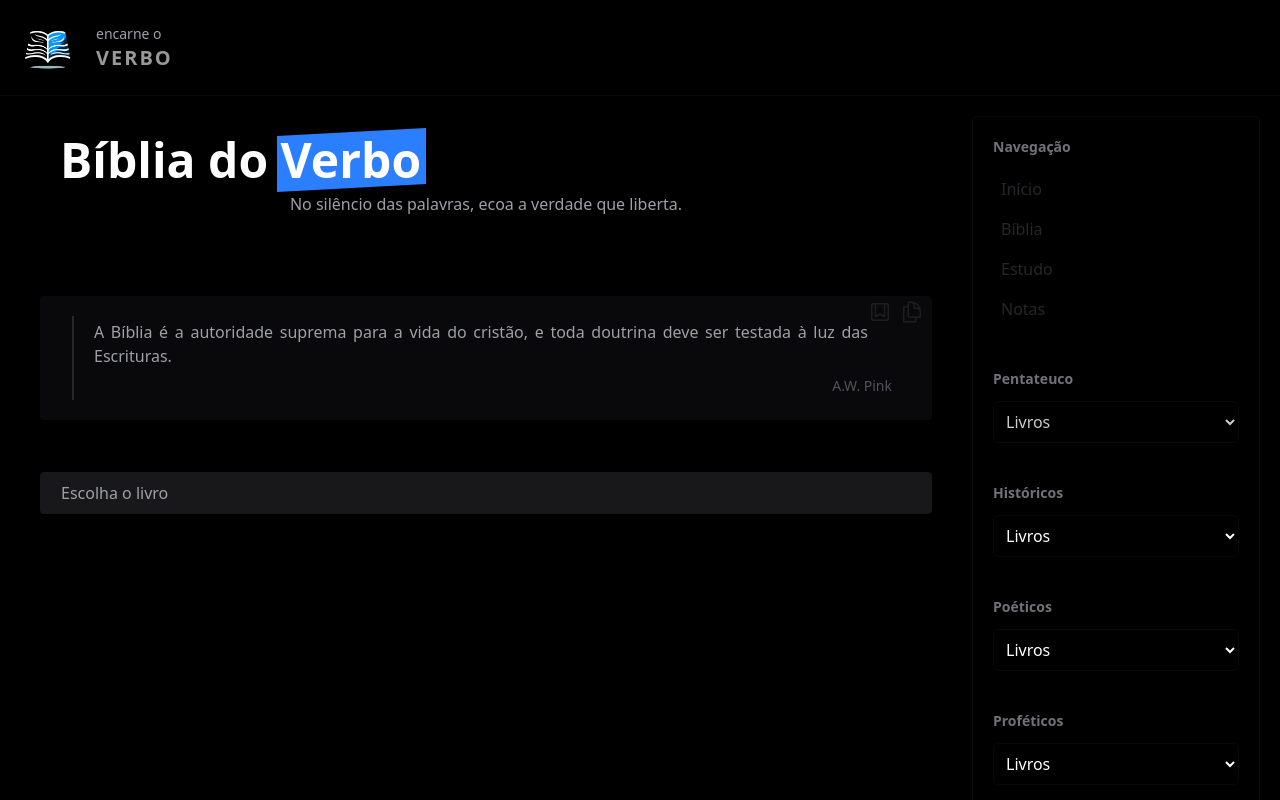
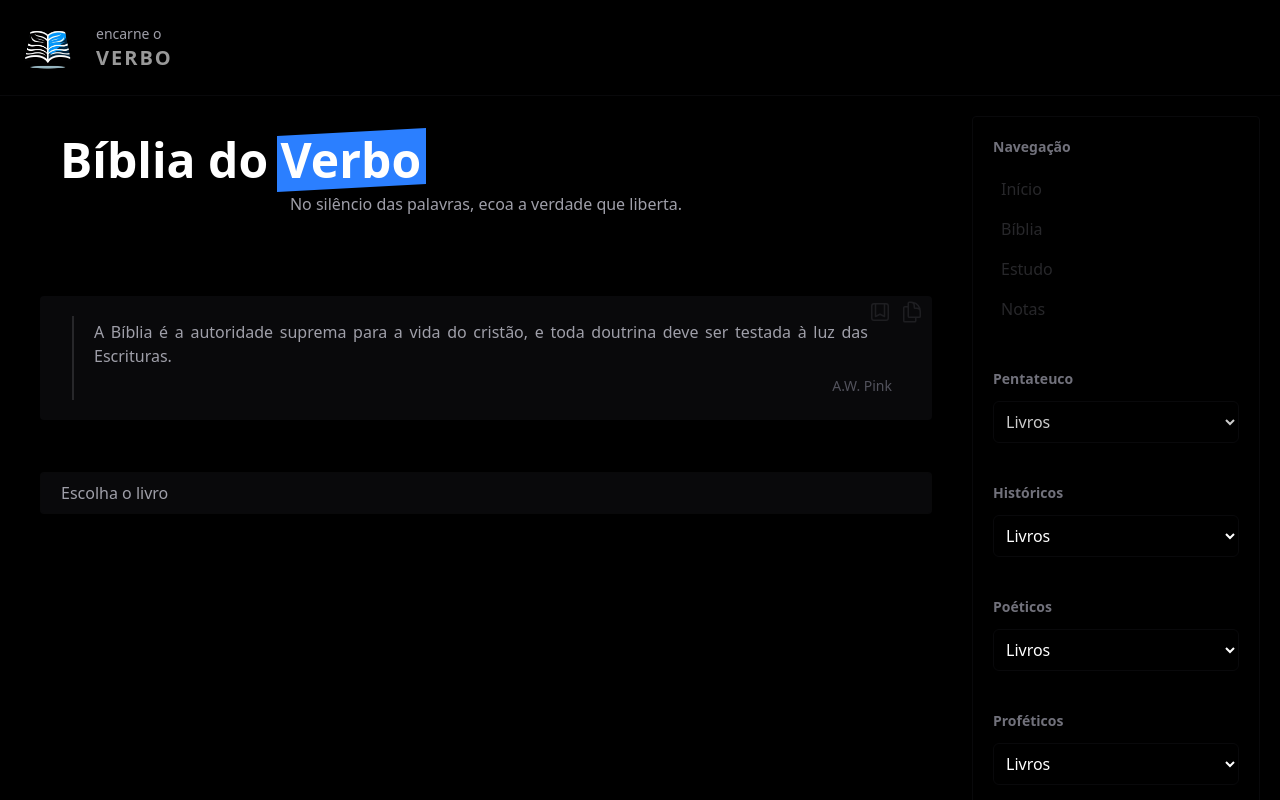
Before and after one commit to marcelonetodev/encarneoverbo, a SvelteKit app: page /biblia in a window 1280 px wide. Shown: the top 800 px of the page. Built offline with nearby package versions, Linux system fonts and the light colour scheme.

Commit message:
Mudanca nas cores dos botões

```diff
--- a/src/components/shared/Botao.svelte
+++ b/src/components/shared/Botao.svelte
@@ -9,7 +9,7 @@
 {#if funcao}
   <button
     onclick={funcao}
-    class="cursor-pointer text-align text-center justify-center bg-zinc-900 rounded-sm p-2 text-zinc-400 hover:bg-zinc-600 text-sm sm:text-base px-4 sm:px-6"
+    class="cursor-pointer text-align text-center justify-center bg-zinc-950 border border-zinc-950/80 rounded-sm p-2 text-zinc-600 hover:bg-zinc-600 text-sm sm:text-base px-4 sm:px-6"
   >
     {texto}
   </button>
--- a/src/routes/biblia/+page.svelte
+++ b/src/routes/biblia/+page.svelte
@@ -87,7 +87,7 @@
 
   <div class="flex justify-center">
     <select
-      class=" placeholder:text-zinc-900 pl-5 pr-8 py-2 transition duration-300 ease focus:border-slate-400 hover:border-slate-400 shadow-sm focus:shadow-md appearance-none cursor-pointer flex-1 p-4 font-light border border-zinc-900 rounded-sm text-zinc-400 bg-zinc-900 focus:outline-none focus:ring-2 focus:ring-zinc-800 w-full"
+      class=" placeholder:text-zinc-950 pl-5 pr-8 py-2 transition duration-300 ease focus:border-slate-400 hover:border-slate-400 shadow-sm focus:shadow-md appearance-none cursor-pointer flex-1 p-4 font-light border border-zinc-950/80 rounded-sm text-zinc-400 bg-zinc-950 focus:outline-none focus:ring-2 focus:ring-zinc-800 w-full"
       on:change={handleBookSelection}
     >
       <option class="bg-zinc-950" selected>Escolha o livro</option>
--- a/src/routes/livros/+page.svelte
+++ b/src/routes/livros/+page.svelte
@@ -52,7 +52,7 @@
       on:change={handleBookSelection}
       id="livro-select"
       name="livros"
-      class=" placeholder:text-slate-40 pl-5 pr-8 py-2 transition duration-300 ease focus:border-slate-400 hover:border-slate-400 shadow-sm focus:shadow-md appearance-none cursor-pointer flex-1 p-4 font-light border border-zinc-900 rounded-sm bg-zinc-900 text-zinc-400 focus:outline-none focus:ring-2 focus:ring-zinc-800"
+      class=" placeholder:text-slate-40 pl-5 pr-8 py-2 transition duration-300 ease focus:border-slate-400 hover:border-slate-400 shadow-sm focus:shadow-md appearance-none cursor-pointer flex-1 p-4 font-light border border-zinc-950/80 rounded-sm bg-zinc-950 text-zinc-400 focus:outline-none focus:ring-2 focus:ring-zinc-800"
   >
       <option class="bg-zinc-900" selected>Escolha o livro</option>
       {#each livros as b}
```
